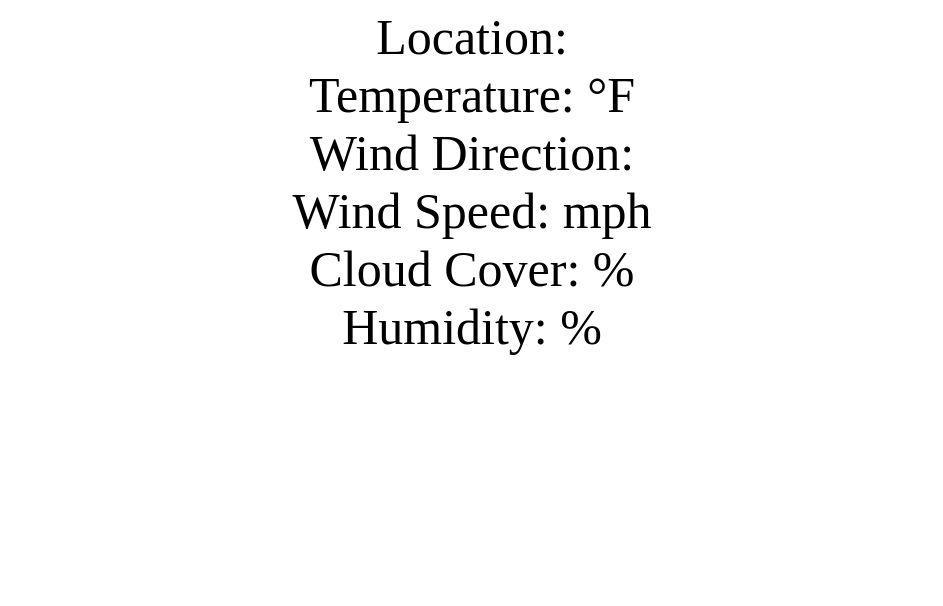
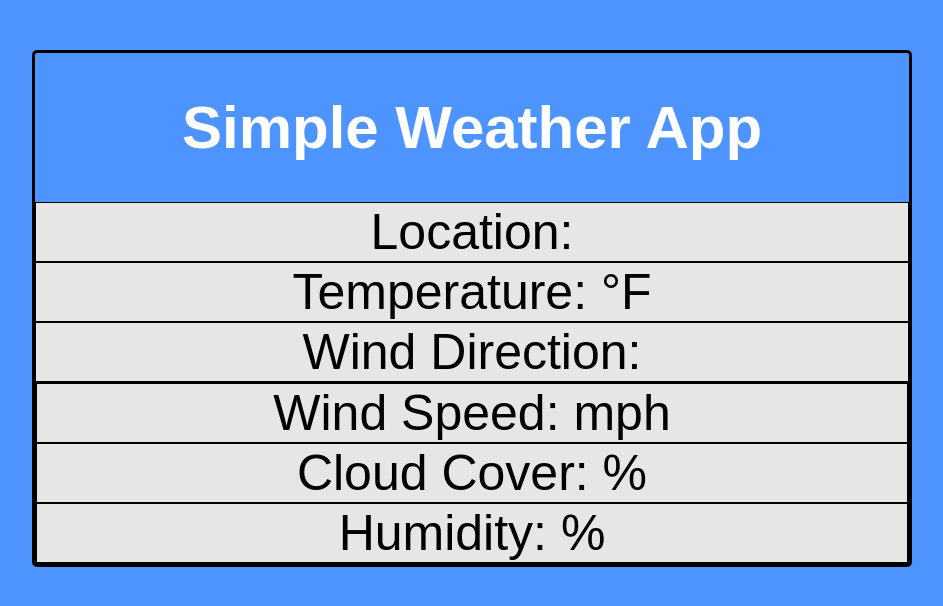
Before and after one commit to JustinWalsworth/tp10weatherapp, a plain HTML site: page index.html in a window 1280 px wide. Shown: the whole page, without its empty margins (168-1111 px from the left). Drawn offline with Linux system fonts and the light colour scheme; no server answers.

Commit message:
transfered over final files

```diff
--- a/index.html
+++ b/index.html
@@ -10,20 +10,17 @@
 
 		<!-- external and on-page CSS goes here -->
 		<link rel="stylesheet" href="styles.css" media="all">
-		<style>
-			/* on-page CSS, if any, goes here -- otherwise delete this section */
-		</style>
 
 		<!-- external and on-page JavaScript goes here -->
 		<script type="text/javascript" src="scripts.js" defer></script>
-		<script>
-			// on-page JavaScript, if any, goes here -- otherwise delete this section
-		</script>
 
 	</head>
 
 	<body>
-	    <!-- Sets up the weatherDisplay div that displays all the inclosed divs -->
+	    <!-- header that displays the app name -->
+	    <h1>Simple Weather App</h1>
+
+	    <!-- Sets up the weatherDisplay div that displays all the enclosed divs -->
 	    <div id="weatherDisplay">
 
             <!-- Sets up the location div that displays the location -->
--- a/scripts.js
+++ b/scripts.js
@@ -12,16 +12,16 @@ document.addEventListener("DOMContentLoaded", function() {
 	    }
     };
 
-    // fetches data for zipcode 99163 which is Pullman, WA
+    // fetches data for zipcode: 99163, which is Pullman, WA
     fetch('https://weatherapi-com.p.rapidapi.com/current.json?q=99163', options)
         .then(response => response.json())
         .then(function(response){
-            document.querySelector("#location span").innerHTML = response.location.name; // selects the location
-            document.querySelector("#tempf span").innerHTML = response.current.temp_f; // selects the temerature in f
-            document.querySelector("#winddir span").innerHTML = response.current.wind_dir; // selects the wind direction
-            document.querySelector("#windspeed span").innerHTML = response.current.wind_mph; // selects the wind speed
-            document.querySelector("#cloudcover span").innerHTML = response.current.vis_miles; // selects the cloud cover
-            document.querySelector("#humidity span").innerHTML = response.current.humidity; // selects the humidity
+            document.querySelector("#location span").innerHTML = response.location.name; // selects the location name
+            document.querySelector("#tempf span").innerHTML = response.current.temp_f; // selects the current temerature in f
+            document.querySelector("#winddir span").innerHTML = response.current.wind_dir; // selects the current wind direction
+            document.querySelector("#windspeed span").innerHTML = response.current.wind_mph; // selects the current wind speed
+            document.querySelector("#cloudcover span").innerHTML = response.current.vis_miles; // selects the current cloud cover
+            document.querySelector("#humidity span").innerHTML = response.current.humidity; // selects the current humidity
 
             return response;
         })
--- a/styles.css
+++ b/styles.css
@@ -1,8 +1,61 @@
 /* CSS for TP10 */
+
+/* body*/
 body {
+    font-family: arial;
     text-align: center;
+    border-style: solid;
+    border-width: 3px;
+    border-radius: 5px;
+    margin: 50px 200px 75px;
+    background-color: #4d94ff;
 }
 
+/* header 1*/
+h1 {
+    font-size: 60px;
+    color: white;
+    background-color: #4d94ff;
+}
+
+/* the entire display of the weather*/
 #weatherDisplay {
     font-size: 50px;
+    background-color: #e6e6e6;
 }
+
+/* the display of the location*/
+#location {
+    border-style: solid;
+    border-width: 1px;
+}
+
+/* the display of the temperature in fahrenheit*/
+#tempf {
+    border-style: solid;
+    border-width: 1px;
+}
+
+/* the display of the wind direction*/
+#winddir {
+    border-style: solid;
+    border-width: 1px;
+}
+
+/* the display of the wind speed*/
+#windspeed {
+    border-style: solid;
+    border-width: 1px;
+}
+
+/* the display of the cloud cover*/
+#cloudcover {
+    border-style: solid;
+    border-width: 1px;
+}
+
+/* the display of the humidity*/
+#humidity {
+    border-style: solid;
+    border-width: 1px;
+}
```
Also changed, not shown: 1 other file.
